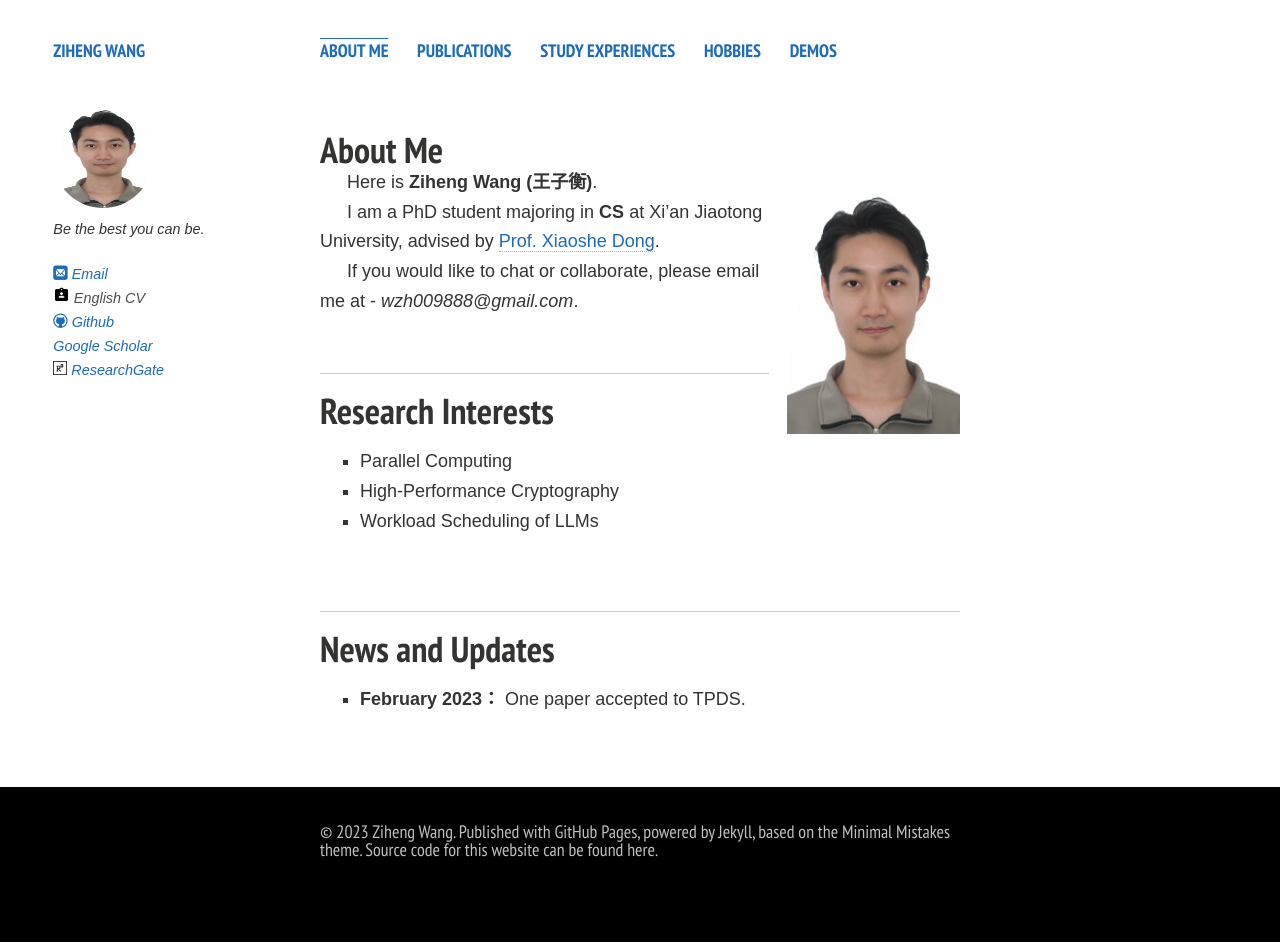
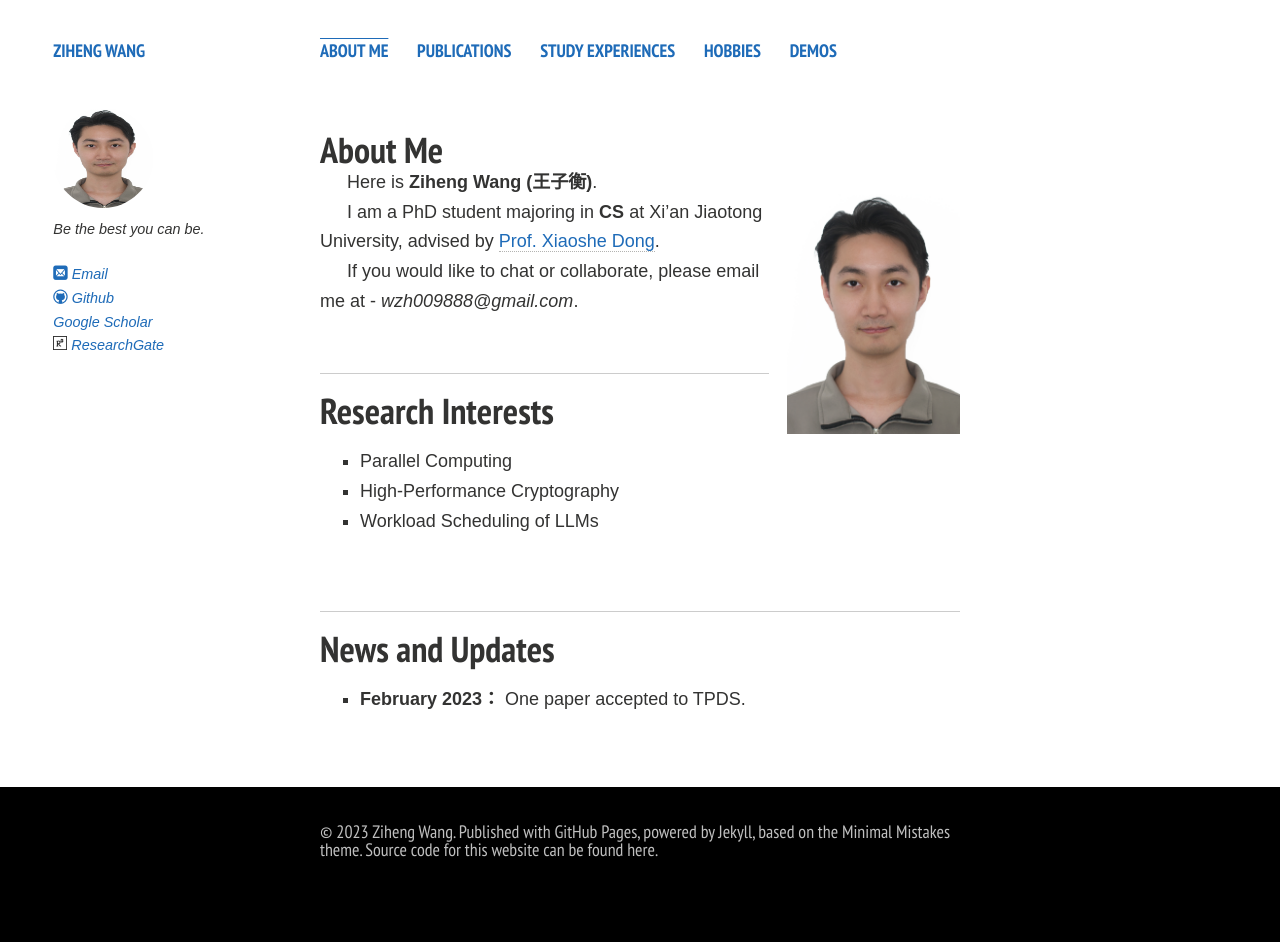
Before and after one commit to wzh009888/wzh009888.github.io, a Jekyll site: the page built from index.md, in a window 1280 px wide. Built offline with Jekyll 4.4.1, drawn with Linux system fonts in a browser that asks for light colours; comment, search, counter and statistics services are not loaded; a style sheet for code colours, icons or effects is not loaded; our own code applies the rules of GitHub Pages for plain Markdown files.

Commit message:
Update author-bio.html

```diff
--- a/_includes/author-bio.html
+++ b/_includes/author-bio.html
@@ -6,7 +6,7 @@
 
 {% if site.owner.email %}<p style="text-indent:0;margin-top:1.5em;"><a href="mailto:{{ site.owner.email }}" target="_blank"><i class="icon-mail"></i> Email</a></p>{% endif %}
 
-{% if site.owner.englishcv %}<p style="text-indent:0;"><a href="{{ site.owner.cv }}"><img src="https://caihanlin.com/images/logo/icons8-cv-100.png" width="16.5" height="16.5"></i> English CV</a></p>{% endif %}
+{% if site.owner.cv %}<p style="text-indent:0;"><a href="{{ site.owner.cv }}"><img src="https://caihanlin.com/images/logo/icons8-cv-100.png" width="16.5" height="16.5"></i> English CV</a></p>{% endif %}
 
 <!-- {% if site.owner.chinesecv %}<p style="text-indent:0;"><a href="{{ site.owner.cv }}"><img src="https://caihanlin.com/images/logo/icons8-cv-100.png" width="16.5" height="16.5"></i> Chinese CV</a></p>{% endif %} -->
 
```
